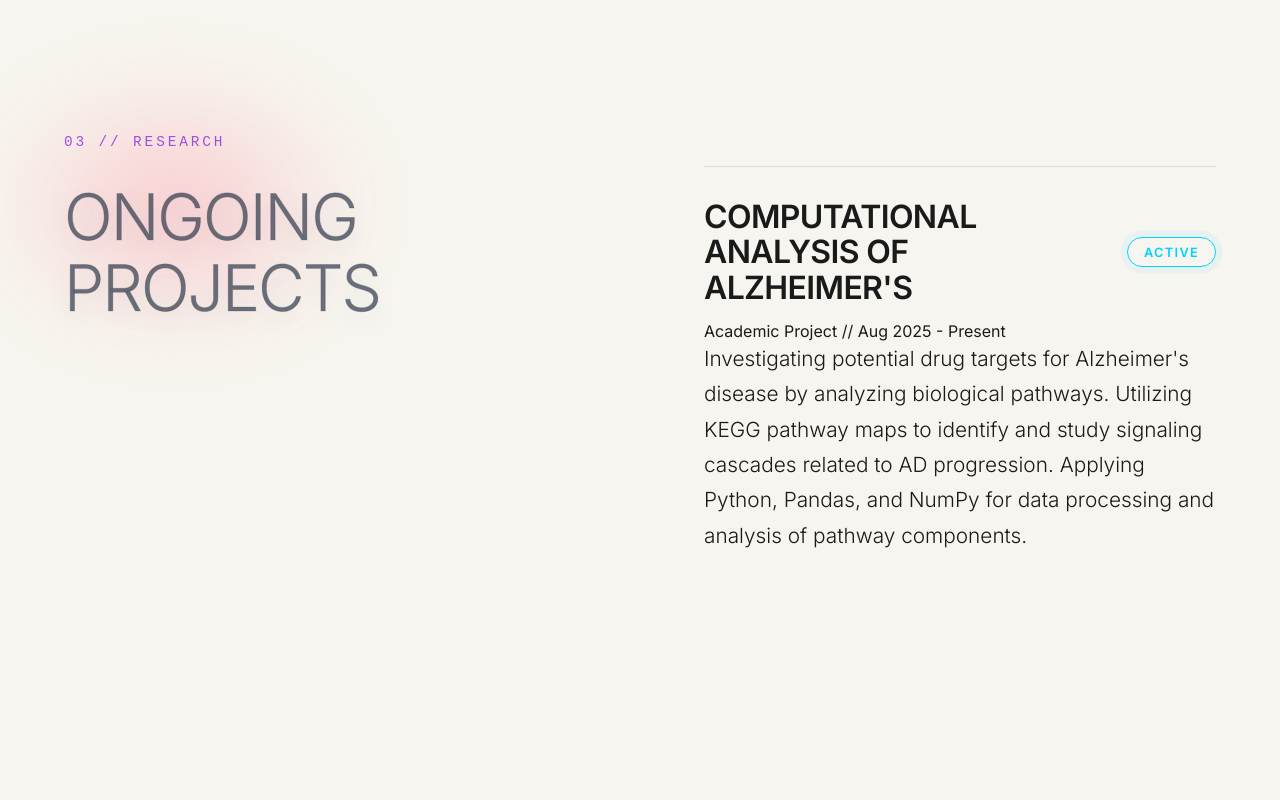
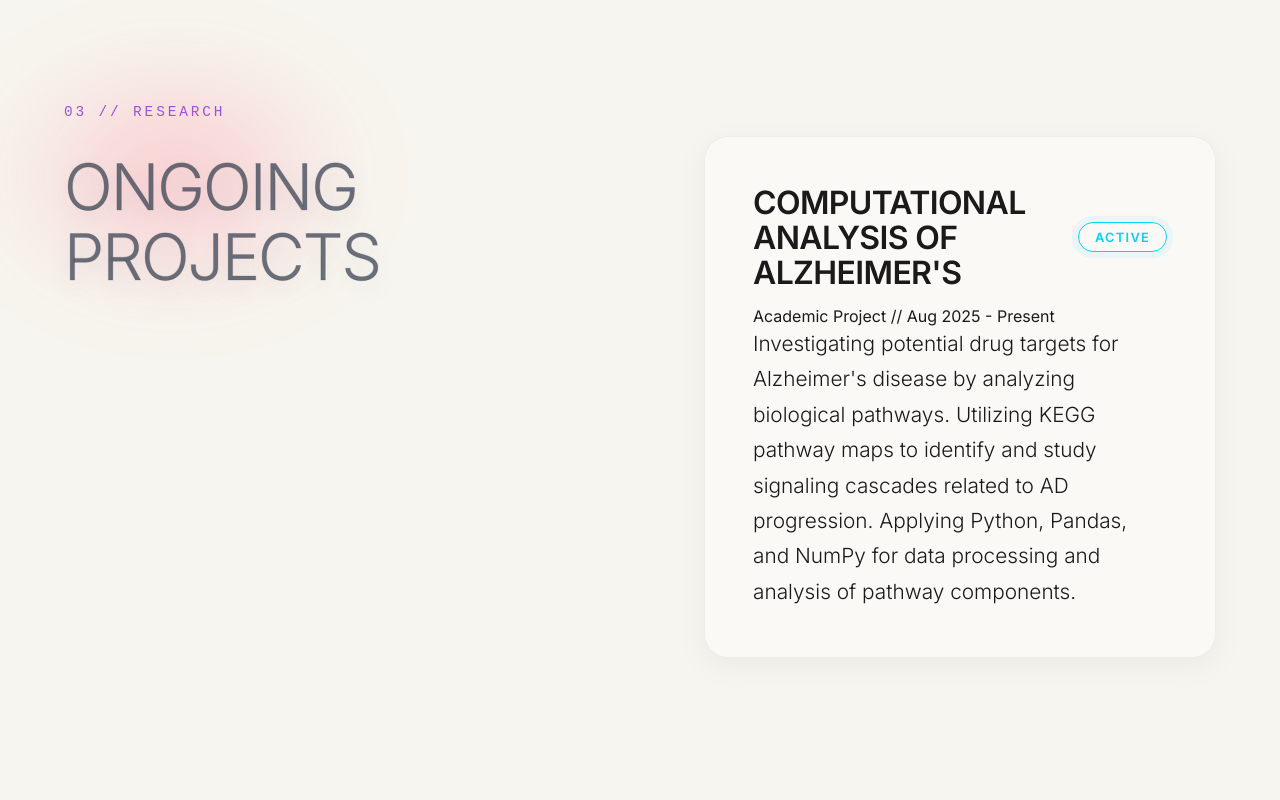
Before and after one commit to devjoti2003/Portfolio, a Next.js app: page / in a window 1280 px wide. Shown: the part 2260-3060 px from the top of the page. Built offline with nearby package versions, Linux system fonts and the light colour scheme.

Commit message:
Update project and bento cards with beautiful hardware-composited frosted glass

```diff
--- a/src/app/globals.css
+++ b/src/app/globals.css
@@ -5,8 +5,9 @@
   --color-text-secondary: #5c6b89;
   --nav-bg: rgba(255, 255, 255, 0.95);
   --nav-border: rgba(0,0,0,0.05);
+  --nav-border: rgba(0,0,0,0.05);
 
-  --bento-bg: rgba(255, 255, 255, 0.7);
+  --bento-bg: rgba(255, 255, 255, 0.4);
 
   --glass-text: rgba(45, 55, 72, 0.7);
   --glass-blend: multiply;
@@ -25,8 +26,9 @@ body.dark-mode {
   --color-text-secondary: #8b9bb4;
   --nav-bg: rgba(13, 15, 20, 0.95);
   --nav-border: rgba(255,255,255,0.05);
+  --nav-border: rgba(255,255,255,0.05);
 
-  --bento-bg: rgba(255, 255, 255, 0.15);
+  --bento-bg: rgba(15, 17, 23, 0.4);
 
   /* Glowing White Text (No Border) */
   --glass-text: #ffffff;
@@ -321,11 +323,12 @@ body.dark-mode .glow-heading {
   display: flex;
   flex-direction: column;
   justify-content: space-between;
-  backdrop-filter: blur(100px);
-  -webkit-backdrop-filter: blur(100px);
-  -webkit-transform: translate3d(0, 0, 0);
-  transform: translate3d(0, 0, 0);
-  box-shadow: inset 0 0 20px rgba(255, 255, 255, 0.05), 0 8px 32px rgba(0, 0, 0, 0.1);
+  backdrop-filter: blur(40px) saturate(150%);
+  -webkit-backdrop-filter: blur(40px) saturate(150%);
+  -webkit-transform: translateZ(0);
+  transform: translateZ(0);
+  z-index: 10;
+  box-shadow: inset 0 0 20px rgba(255, 255, 255, 0.05), 0 8px 32px rgba(0, 0, 0, 0.05);
   transition: transform 0.4s cubic-bezier(0.16, 1, 0.3, 1), border-color 0.4s ease;
 }
 .bento-card:hover {
@@ -368,7 +371,22 @@ body.dark-mode .skill-tag { background: rgba(0, 0, 0, 0.2); }
 .split-left, .split-right { flex: 1; display: flex; flex-direction: column; justify-content: space-between; }
 .split-right { border-left: 1px solid var(--nav-border); padding-left: 3rem; }
 /* Projects */
-.project-card { border-top: 1px solid rgba(0,0,0,0.1); padding-top: 2rem; }
+.project-card {
+  position: relative;
+  background: var(--bento-bg);
+  border: 1px solid var(--nav-border);
+  border-radius: 24px;
+  padding: 3rem;
+  backdrop-filter: blur(40px) saturate(150%);
+  -webkit-backdrop-filter: blur(40px) saturate(150%);
+  transform: translateZ(0); /* force compositing */
+  z-index: 10;
+  box-shadow: inset 0 0 20px rgba(255, 255, 255, 0.05), 0 8px 32px rgba(0, 0, 0, 0.05);
+  transition: transform 0.4s cubic-bezier(0.16, 1, 0.3, 1), box-shadow 0.4s ease;
+}
+body.dark-mode .project-card {
+  box-shadow: inset 0 0 20px rgba(255, 255, 255, 0.02), 0 8px 32px rgba(0, 0, 0, 0.5);
+}
 .project-header { display: flex; justify-content: space-between; align-items: center; margin-bottom: 1rem; }
 .project-header h4 { font-size: 2rem; font-weight: 600; line-height: 1.1; letter-spacing: -0.02em; max-width: 80%;}
 .status-pill { border: 1px solid var(--pastel-cyan); color: var(--pastel-cyan); padding: 0.4rem 1rem; border-radius: 50px; font-size: 0.8rem; font-weight: 600; letter-spacing: 0.1em; }
```
